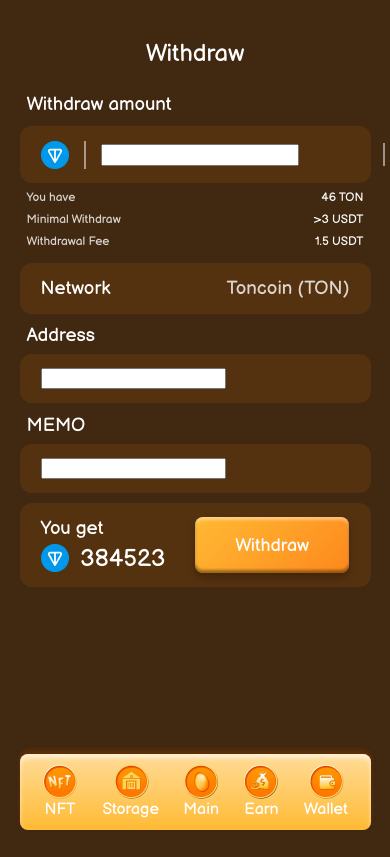
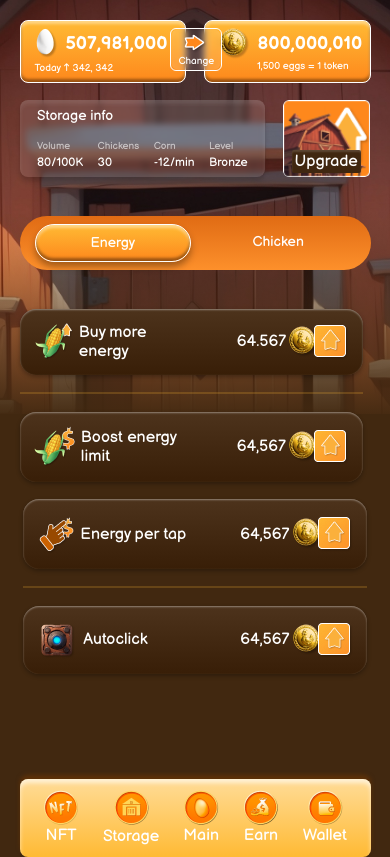
Before and after one commit to LordGregor1331/telegram-app, a Flask app: page / in a window 390 px wide; the page is wider, and only the part inside the window is pictured. Before the commit the page ends 830 px from the top of that part, so only its background shows below. Run offline with Flask 3, Linux system fonts and the light colour scheme.

Commit message:
small update for storage_page + navigation + images

```diff
--- a/website/static/css/responsive.css
+++ b/website/static/css/responsive.css
@@ -68,4 +68,7 @@
     .wallet-icon-nav > div {
         padding: 2% 6%;
     }
+    .energy-limit > div:first-of-type {
+        margin-left: 33%;
+    }
 }
--- a/website/static/css/style.css
+++ b/website/static/css/style.css
@@ -402,6 +401,7 @@
         backdrop-filter: blur(3px);
         z-index: 0;
         border-radius: 8px;
+        box-shadow: inset 0px 4px 4px 0px rgba(255, 255, 255, 0.1), 0px 4px 4px 0px rgba(0, 0, 0, 0.15);
     }
     .storage-info {
         position: relative;
@@ -540,7 +540,8 @@
         flex-direction: column;
         align-items: center;
         padding: 5% 5%;
-        /* background: linear-gradient(to bottom, rgba(77, 51, 28, 1),rgba(56, 30, 7, 1)); */
+        height: 50vh;
+        overflow-y: scroll;
     }
     .boost-string {
         border-top: 2px solid rgba(255, 186, 52, 0.2);
@@ -1287,6 +1288,7 @@
     }
     #wallet-page, #transaction-history-page, #withdraw-page, #deposit-page {
         background-color: #412810;
+        flex-direction: column;
     }
     .wallet-navigation {
         padding: 2% 2%;
@@ -1530,16 +1561,25 @@
         width: 90%;
         z-index: 2;
         position: relative;
-    }
-    .energy-switch-switcher li:first-of-type {
-        margin-bottom: 1%;
+        transition: opacity 0.5s ease-in-out;;
+        opacity: 0;
+        display: none ;
+    }
+    .energy-boost.show {
+        opacity: 1;
+        animation: fade-in 0.5s forwards;
+        display: flex;
+    }
+    .energy-boost.hide {
+        animation: fade-out 0.5s forwards;
     }
     .energy-flat-container > div:first-of-type {
         display: flex;
         justify-content: space-between;
         align-items: center;
-    }
-    #energy-flat-input {
+        width: 100%;
+    }
+    input {
         border: 1px solid rgba(255, 255, 255, 0.2);
         background-color: unset;
         border-radius: 16px;
--- a/website/static/js/functions.js
+++ b/website/static/js/functions.js
@@ -439,3 +439,71 @@ document.addEventListener('DOMContentLoaded', function() {
     // Скрыть попап немедленно при клике на попап
     popup.addEventListener('click', hidePopup);
 });
+
+//energy input on storage-page.html
+const energyInput = document.getElementById('energy-input');
+const energyCost = document.getElementById('energy-cost');
+function calculateEnergyCost() {
+    const energyAmount = parseInt(energyInput.value) || 0;
+    const tokenCost = energyAmount * 27;
+    energyCost.textContent = tokenCost;
+}
+energyInput.addEventListener('input', calculateEnergyCost);
+
+//show/hide energy input
+document.addEventListener('DOMContentLoaded', function() {
+    const toggleArrow = document.getElementById('toggle-arrow');
+    const energyBoostContainers = document.querySelectorAll('.energy-boost');
+
+    let isOpen = false;
+
+    toggleArrow.addEventListener('click', function() {
+        isOpen = !isOpen;
+
+        if (isOpen) {
+            toggleArrow.src = "../static/img/button raise down.png";
+
+            // Плавно раскрыть блоки
+            energyBoostContainers.forEach(container => {
+                container.classList.remove('hide');
+                container.style.display = 'flex';
+                container.classList.add('show');
+            });
+
+        } else {
+            toggleArrow.src = "../static/img/button raise up.png";
+
+            // Плавно скрыть блоки
+            energyBoostContainers.forEach(container => {
+                container.classList.remove('show');
+                container.classList.add('hide');
+
+                setTimeout(() => {
+                    container.style.display = 'none';
+                }, 500);
+            });
+        }
+    });
+});
+
+document.addEventListener('DOMContentLoaded', function() {
+    const toggleArrowLimit = document.getElementById('toggle-arrow-limit');
+    const energyLimitContainer = document.querySelector('.energy-limit-container');
+    let isOpen = false;
+    toggleArrowLimit.addEventListener('click', function () {
+        isOpen = !isOpen
+        if (isOpen) {
+            toggleArrowLimit.src = "../static/img/button raise down.png";
+            energyLimitContainer.classList.remove('hide');
+            energyLimitContainer.style.display = 'block';
+            energyLimitContainer.classList.add('show');
+        } else {
+            toggleArrowLimit.src = "../static/img/button raise up.png";
+            energyLimitContainer.classList.remove('show');
+            energyLimitContainer.classList.add('hide');
+            setTimeout(() => {
+                energyLimitContainer.style.display = 'none';
+            }, 500);
+        }
+    });
+});
--- a/website/templates/main_page.html
+++ b/website/templates/main_page.html
@@ -47,23 +47,23 @@
                 </div>
                 <div class="chicken" >
                     <img src="{{ url_for('static', filename='img/Default_chicken_character_in_the_style_of_the_Disney_studio_ca_0_e7e8e0c4-589c-4219-9759-56a6ed2be8fa_0 2.png' ) }}" alt="">
-                    <div class="blur-container spanblur-container"><span class="chicken-quantity balsamiq">4 шт</span><span class="balsamiq">+</span></div>
+                    <div class="blur-container spanblur-container"><span class="chicken-quantity balsamiq">4 pcs</span><span class="balsamiq">+</span></div>
                 </div>
                 <div class="chicken" >
                     <img src="{{ url_for('static', filename='img/red-chicken.png' ) }}" alt="">
-                    <div class="blur-container spanblur-container"><span class="chicken-quantity balsamiq">4 шт</span><span class="balsamiq">+</span></div>
+                    <div class="blur-container spanblur-container"><span class="chicken-quantity balsamiq">4 pcs</span><span class="balsamiq">+</span></div>
                 </div>
                 <div class="chicken" >
                     <img src="{{ url_for('static', filename='img/black-chicken.png' ) }}" alt="">
-                    <div class="blur-container spanblur-container"><span class="chicken-quantity balsamiq">4 шт</span><span class="balsamiq">+</span></div>
+                    <div class="blur-container spanblur-container"><span class="chicken-quantity balsamiq">4 pcs</span><span class="balsamiq">+</span></div>
                 </div>
                 <div class="chicken" >
                     <img src="{{ url_for('static', filename='img/gray-chicken.png' ) }}" alt="">
-                    <div class="blur-container spanblur-container"><span class="chicken-quantity balsamiq">4 шт</span><span class="balsamiq">+</span></div>
+                    <div class="blur-container spanblur-container"><span class="chicken-quantity balsamiq">4 pcs</span><span class="balsamiq">+</span></div>
                 </div>
                 <div class="chicken" >
                     <img src="{{ url_for('static', filename='img/gray-red-chicken.png' ) }}" alt="">
-                    <div class="blur-container spanblur-container"><span class="chicken-quantity balsamiq">4 шт</span><span class="balsamiq">+</span></div>
+                    <div class="blur-container spanblur-container"><span class="chicken-quantity balsamiq">4 pcs</span><span class="balsamiq">+</span></div>
                 </div>
             </div>
         </main>
--- a/website/templates/storage_page.html
+++ b/website/templates/storage_page.html
@@ -1,4 +1,4 @@
-    <section class="section" id="storage-page">
+    <section class="section active" id="storage-page">
         <div class="storage-page-gradient"></div>
         <div class="storage-page-gradient-2nd"></div>
         <header>
@@ -55,20 +55,57 @@
             <div>
                 <div class="energy-switch-switcher energy-switch-switcher-active buy-energy-container" id="buy-energy-section">
                     <div class="boost-string-container">
-                        <li><div><img src="{{ url_for('static', filename='img/energy-upgrade.png') }}" alt=""><h4 class="balsamiq">Buy more energy</h4></div><div><h4 class="balsamiq">64.567</h4><img src="{{ url_for('static', filename='img/token.png') }}" alt=""></div><img src="{{ url_for('static', filename='img/button raise up.png') }}" alt=""></li>
+                        <div style="width: 100%;">
+                            <li><div><img src="{{ url_for('static', filename='img/energy-upgrade.png') }}" alt=""><h4 class="balsamiq">Buy more energy</h4></div><div><h4 class="balsamiq">64.567</h4><img src="{{ url_for('static', filename='img/token.png') }}" alt=""></div><img src="{{ url_for('static', filename='img/button raise up.png') }}" alt="" id="toggle-arrow"></li>
                             <div class="energy-boost energy-flat-container">
                                 <div>
                                     <img src="../static/img/energy-upgrade.png" alt="">
-                                <div class="energy-flat-input-container"><input type="number" max="1000" id="energy-flat-input" placeholder="Type amount of energy"></div>
+                                    <div class="energy-flat-input-container"><input type="number" max="1000" id="energy-input" placeholder="Type amount of energy" inputmode="numeric"></div>
                                     <h3 class="balsamiq">Max 1000</h3>
                                 </div>
                             </div>
                             <div class="energy-boost energy-cost-container">
-                            <div class="token-text-container"><img src="../static/img/token.png" alt=""><span class="balsamiq">55905</span></div>
+                                <div class="token-text-container"><img src="../static/img/token.png" alt=""><span class="balsamiq" id="energy-cost">0</span></div>
                                 <div class="balsamiq">Buy &nbsp; <img src="../static/img/point no bg.png" alt=""></div>
                             </div>
                             <div class="boost-string"></div>
-                        <li><div><img src="{{ url_for('static', filename='img/buy-corn.png') }}" alt=""><h4 class="balsamiq">Boost energy limit</h4></div><div><h4 class="balsamiq">64,567</h4><img src="{{ url_for('static', filename='img/token.png') }}" alt=""></div><img src="{{ url_for('static', filename='img/button raise up.png') }}" alt=""></li>
+                        </div>
+                    <div style="width: 100%;">
+                        <li>
+                            <div>
+                                <img src="{{ url_for('static', filename='img/buy-corn.png') }}" alt="">
+                                <h4 class="balsamiq">Boost energy limit</h4>
+                            </div>
+                            <div>
+                                <h4 class="balsamiq">64,567</h4>
+                                <img src="{{ url_for('static', filename='img/token.png') }}" alt="">
+                            </div>
+                            <img src="{{ url_for('static', filename='img/button raise up.png') }}" alt=""  id="toggle-arrow-limit">
+                        </li>
+                        <div class="energy-limit-container">
+                            <div class="energy-limit">
+                                <h3 class="balsamiq" style="font-size: 14px; font-weight: 100;">Up to <span>2000</span></h3>
+                                <div>
+                                    <span class="balsamiq" style="margin-right: 5%; font-size: 14px;">5000</span> <img src="../static/img/token.png" alt="">
+                                </div>
+                                <img src="../static/img/button raise up.png" alt="">
+                            </div>
+                            <div class="energy-limit">
+                                <h3 class="balsamiq" style="font-size: 14px; font-weight: 100;">Up to <span>5000</span></h3>
+                                <div>
+                                    <span class="balsamiq" style="margin-right: 5%; font-size: 14px;">5000</span> <img src="../static/img/token.png" alt="">
+                                </div>
+                                <img src="../static/img/button raise up.png" alt="">
+                            </div>
+                            <div class="energy-limit">
+                                <h3 class="balsamiq" style="font-size: 14px; font-weight: 100;">Up to <span>10000</span></h3>
+                                <div>
+                                    <span class="balsamiq" style="margin-right: 5%; font-size: 14px;">5000</span> <img src="../static/img/token.png" alt="">
+                                </div>
+                                <img src="../static/img/button raise up.png" alt="">
+                            </div>
+                        </div>
+                    </div>
                         <li><div><img src="{{ url_for('static', filename='img/raise-balance.png') }}" alt=""><h4 class="balsamiq">Energy per tap</h4></div><div><h4 class="balsamiq">64,567</h4><img src="{{ url_for('static', filename='img/token.png') }}" alt=""></div><img src="{{ url_for('static', filename='img/button raise up.png') }}" alt=""></li>
                         <div class="boost-string"></div>
                         <li><div><img src="{{ url_for('static', filename='img/autoenergy.png') }}" alt=""><h4 class="balsamiq">Autoclick</h4></div><div><h4 class="balsamiq">64,567</h4><img src="{{ url_for('static', filename='img/token.png') }}" alt=""></div><img src="{{ url_for('static', filename='img/button raise up.png') }}" alt=""></li>
--- a/website/templates/withdraw_page.html
+++ b/website/templates/withdraw_page.html
@@ -1,4 +1,4 @@
-<section class="section active" id="withdraw-page">
+<section class="section" id="withdraw-page">
     <h2 class="balsamiq">Withdraw</h2>
     <header>
         <h3 class="balsamiq" style="margin-left: 2%; font-weight: 100;">Withdraw amount</h3>
```
Also changed, not shown: other parts of website/static/css/style.css (+63 -18 lines), website/static/img/button raise down.png (added). Lines whose indentation alone changed are shown as unchanged.
